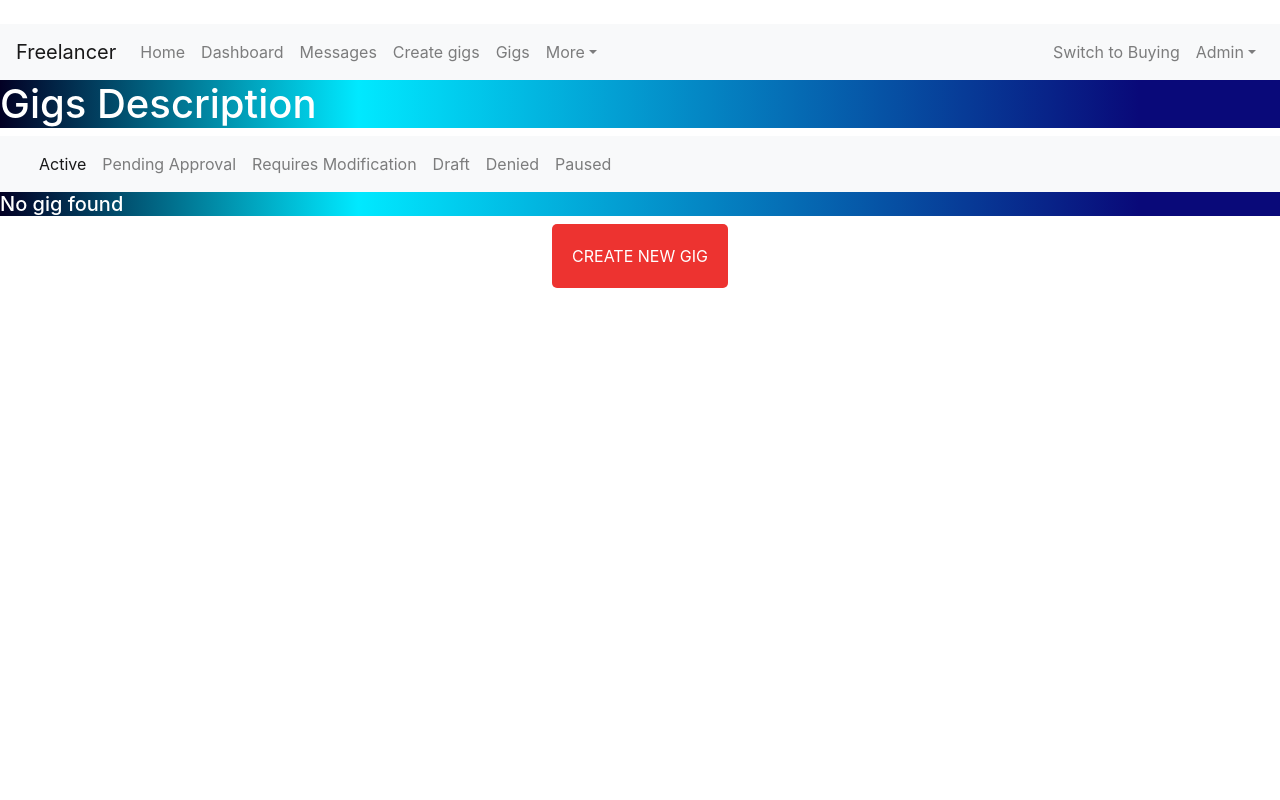
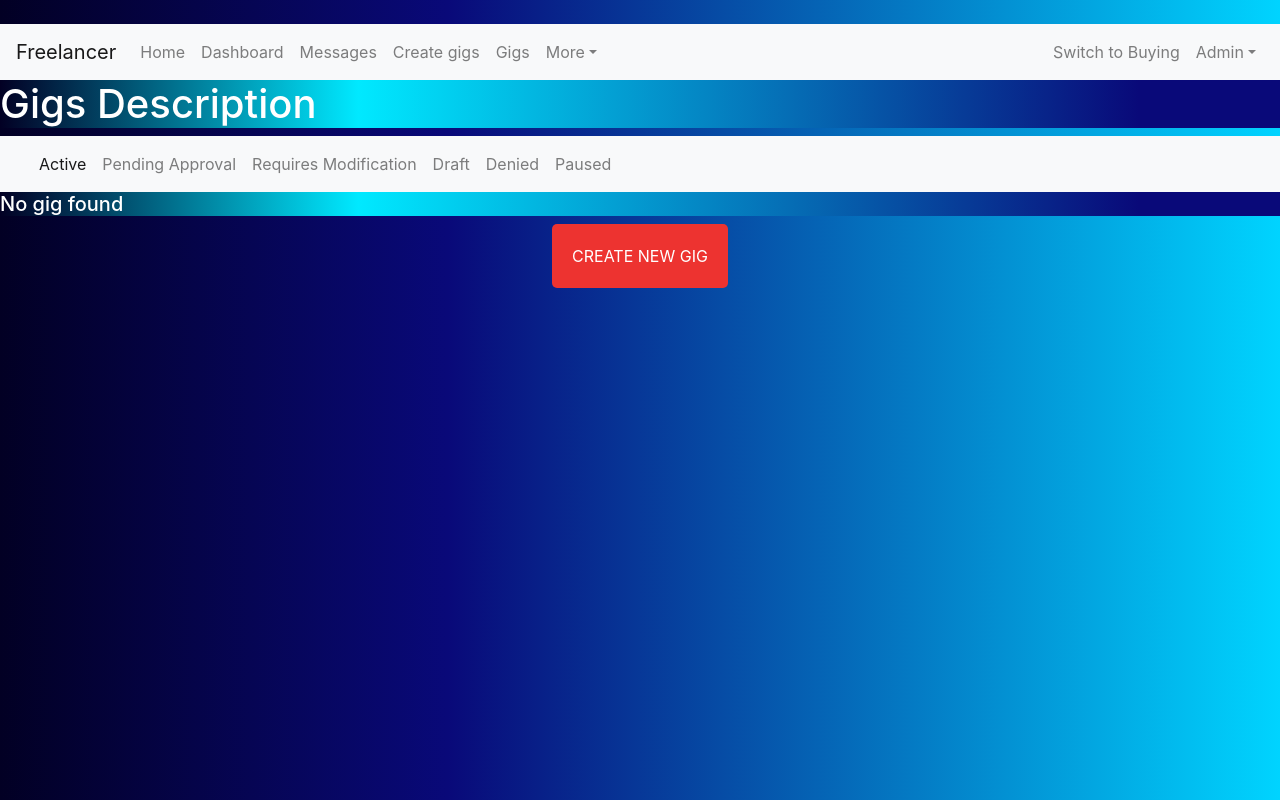
Before and after one commit to HAMZA-420/Freelancer, a plain HTML site: page Gig details/gigs.html in a window 1280 px wide. Drawn offline with nearby package versions, Linux system fonts and the light colour scheme.

Commit message:
background color setting

```diff
--- a/Gig details/gigs.html
+++ b/Gig details/gigs.html
@@ -10,7 +10,7 @@
     <link rel="stylesheet" href="https://stackpath.bootstrapcdn.com/bootstrap/4.3.1/css/bootstrap.min.css" integrity="sha384-ggOyR0iXCbMQv3Xipma34MD+dH/1fQ784/j6cY/iJTQUOhcWr7x9JvoRxT2MZw1T" crossorigin="anonymous">
     <link rel="stylesheet" href="button.css">
 </head>
-  <body>
+  <body style="background: linear-gradient(90deg, rgba(2,0,36,1) 0%, rgba(9,9,121,1) 35%, rgba(0,212,255,1) 100%);">
 
     <!-- Optional JavaScript -->
     <!-- jQuery first, then Popper.js, then Bootstrap JS -->
@@ -18,7 +18,7 @@
     <script src="https://cdnjs.cloudflare.com/ajax/libs/popper.js/1.14.7/umd/popper.min.js" integrity="sha384-UO2eT0CpHqdSJQ6hJty5KVphtPhzWj9WO1clHTMGa3JDZwrnQq4sF86dIHNDz0W1" crossorigin="anonymous"></script>
     <script src="https://stackpath.bootstrapcdn.com/bootstrap/4.3.1/js/bootstrap.min.js" integrity="sha384-JjSmVgyd0p3pXB1rRibZUAYoIIy6OrQ6VrjIEaFf/nJGzIxFDsf4x0xIM+B07jRM" crossorigin="anonymous"></script>
 
-</body>
+
 
 <div>
 
@@ -121,4 +121,5 @@
 
 
 </div>
+</body>
 </html>
```
Also changed, not shown: Home/Home.html (+1 -1 lines).
